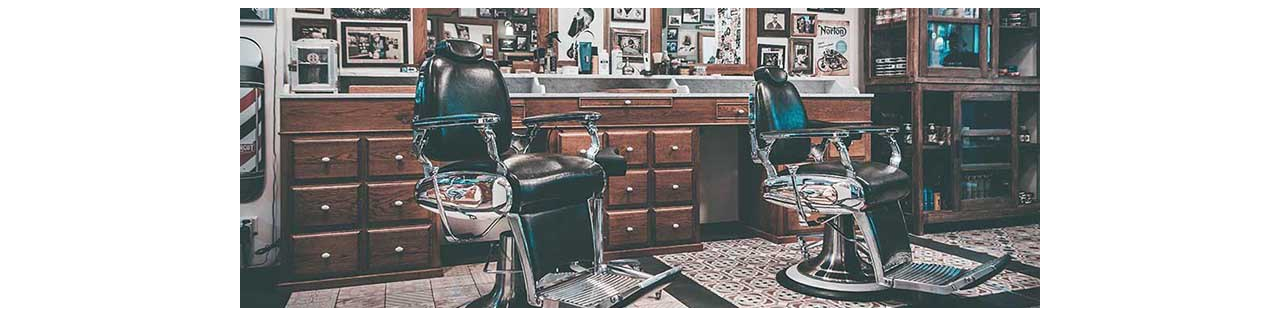
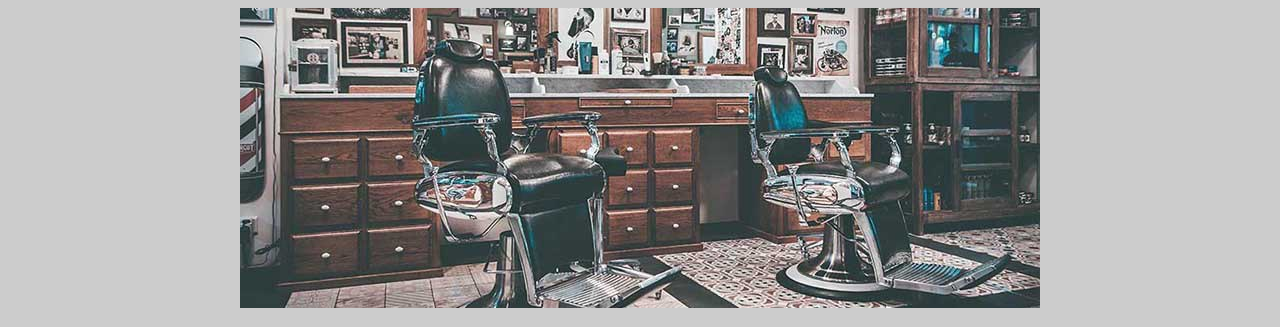
Before and after one commit to geovananowinski/barbearia-alura, a plain HTML site: page index.html in a window 1280 px wide. Shown: the top 327 px of the page. Drawn offline with Linux system fonts and the light colour scheme.

Commit message:
cor de fundo

```diff
--- a/style.css
+++ b/style.css
@@ -1,5 +1,6 @@
 body {
 text-align: center;
+background:#cccccc
 }
 
 em,strong{
```
